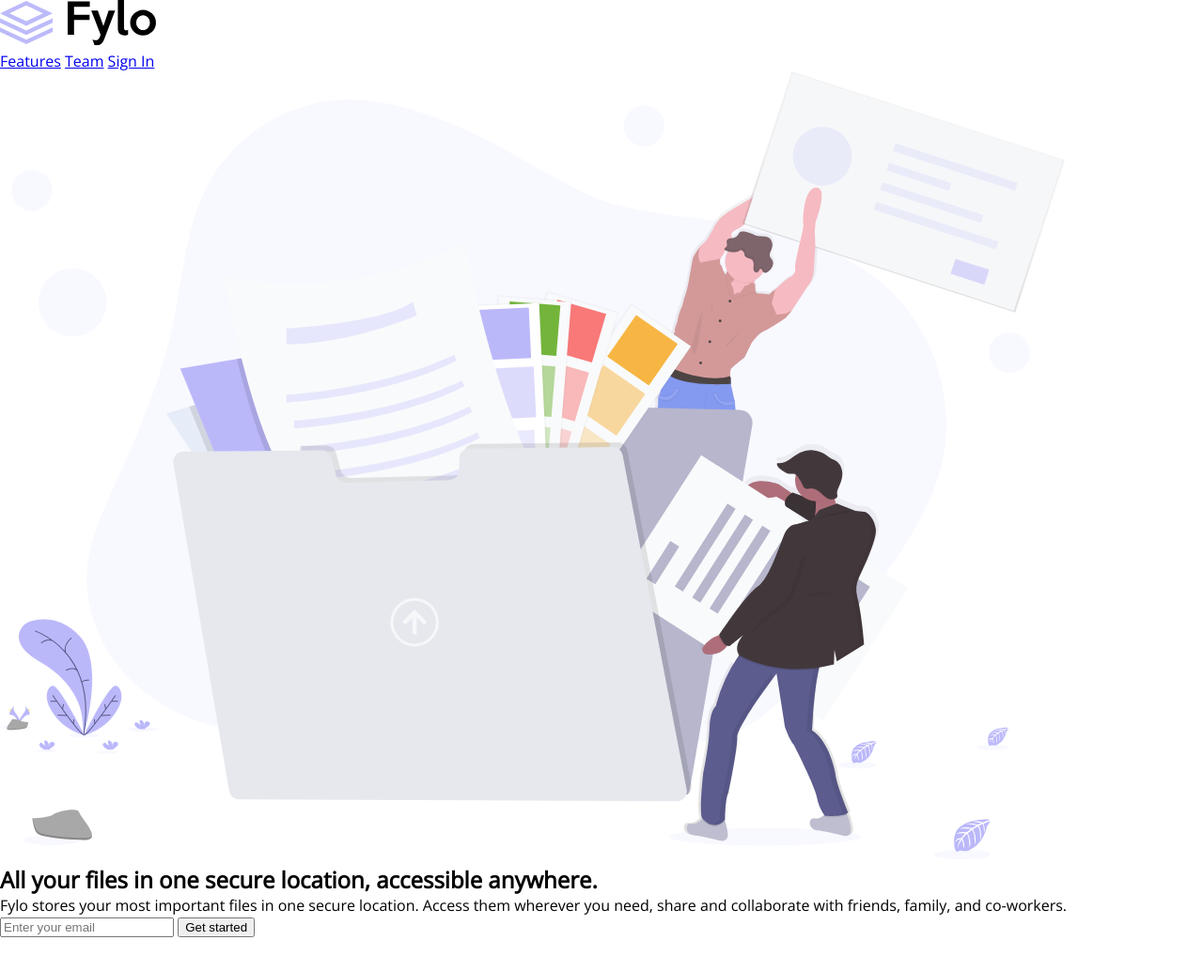
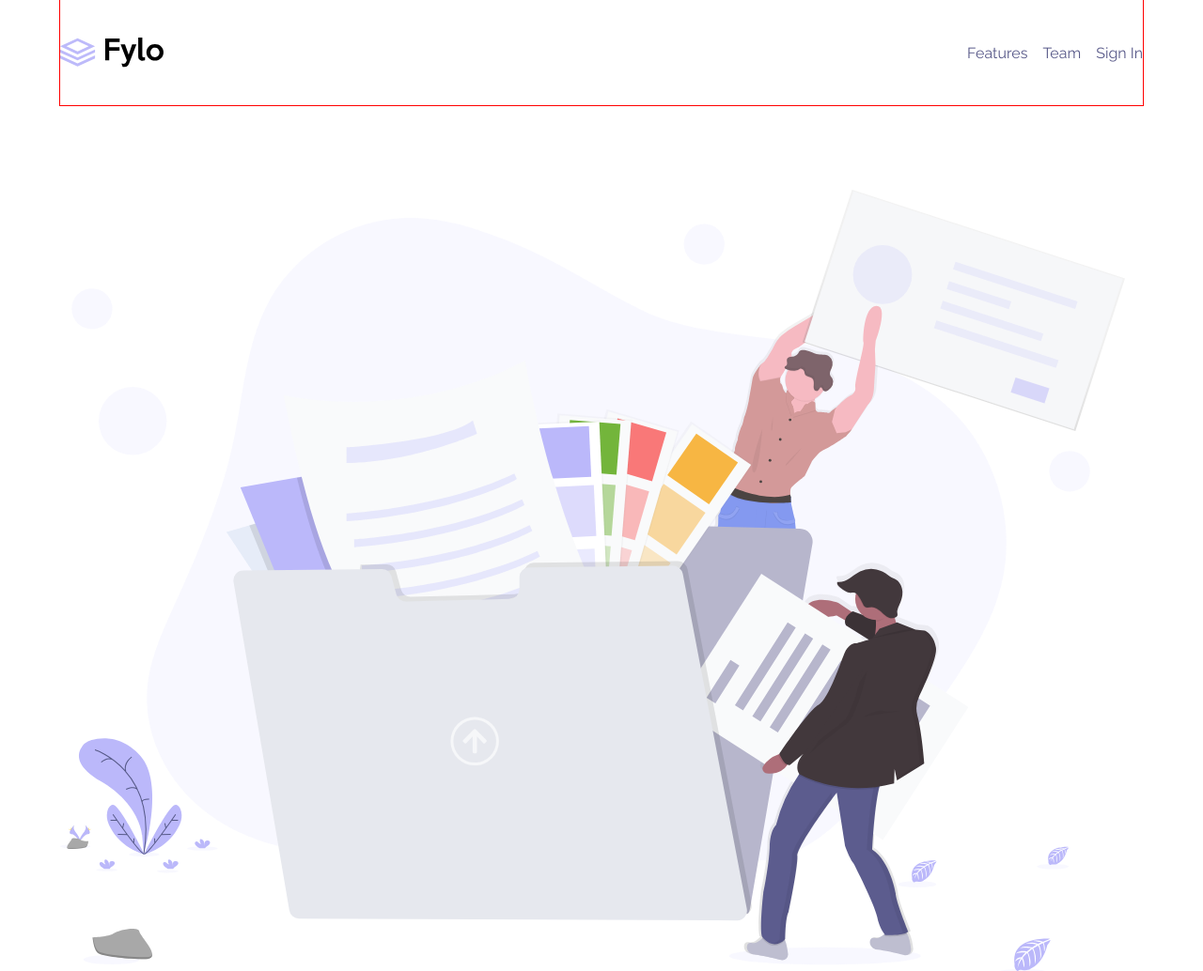
Before and after one commit to EstebanPajares/fylo-lading, a plain HTML site: page index.html in a window 1280 px wide. Shown: the top 1034 px of the page at 94% size. Before the commit the page ends 998 px from the top, so only its background shows below. Drawn offline with nearby package versions, Linux system fonts and the light colour scheme.

Commit message:
set navigation menu

```diff
--- a/css/style.css
+++ b/css/style.css
@@ -10,6 +10,8 @@
 
     --fontBody: 'Open Sans', sans-serif;
     --fontHeading: 'Raleway', sans-serif;
+
+    --padding-container: 5.625rem 0;
 }
 
 *{
@@ -20,3 +22,38 @@ body{
     font-family: var(--fontBody);
 
 }
+
+.container{
+    inline-size: 90%;
+    max-inline-size: 75rem;
+    overflow: hidden;
+    margin: 0 auto;
+    padding: var(--padding-container);
+}
+
+.nav{
+    display: flex;
+    align-items: center;
+    gap: 1rem;
+    outline: 1px solid red;
+    --padding-container: 2.5rem 0;
+}
+
+.nav-logo{
+    inline-size: 6.875rem;
+}
+
+.nav-img{
+    inline-size: 100%;
+    display: block;
+}
+
+.nav-link:first-of-type{
+    margin-left: auto;
+}
+
+.nav-link{
+    text-decoration: none;
+    color: var(--desaturatedBlue);
+    font-family: var(--fontHeading);
+}
```
Also changed, not shown: index.html (+1 -1 lines).
